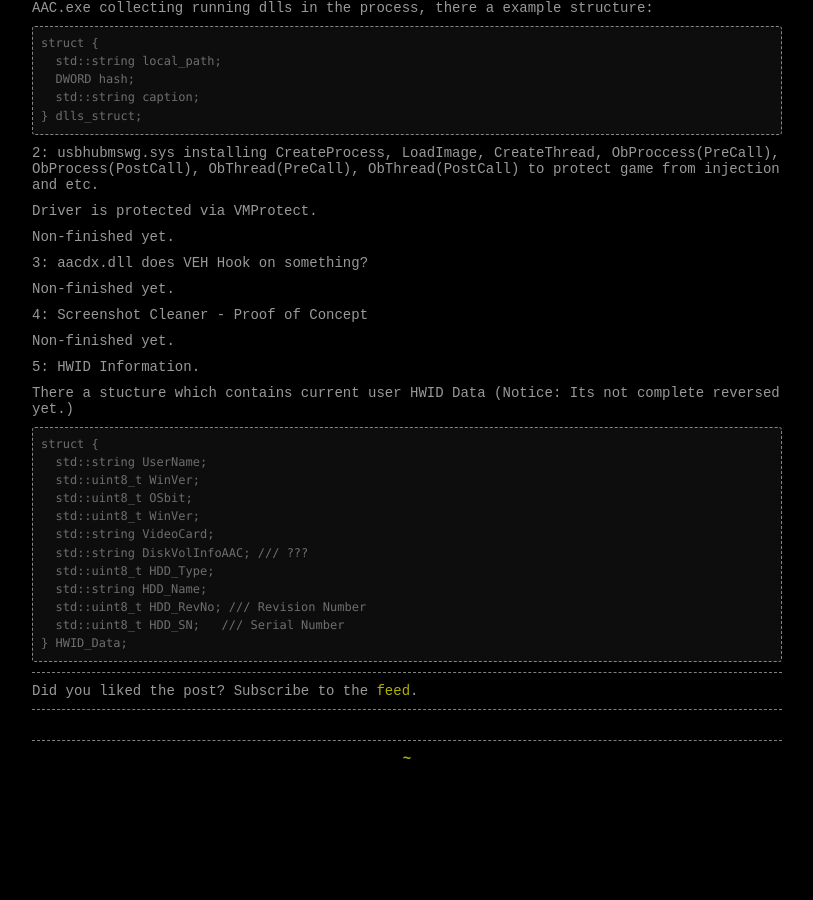
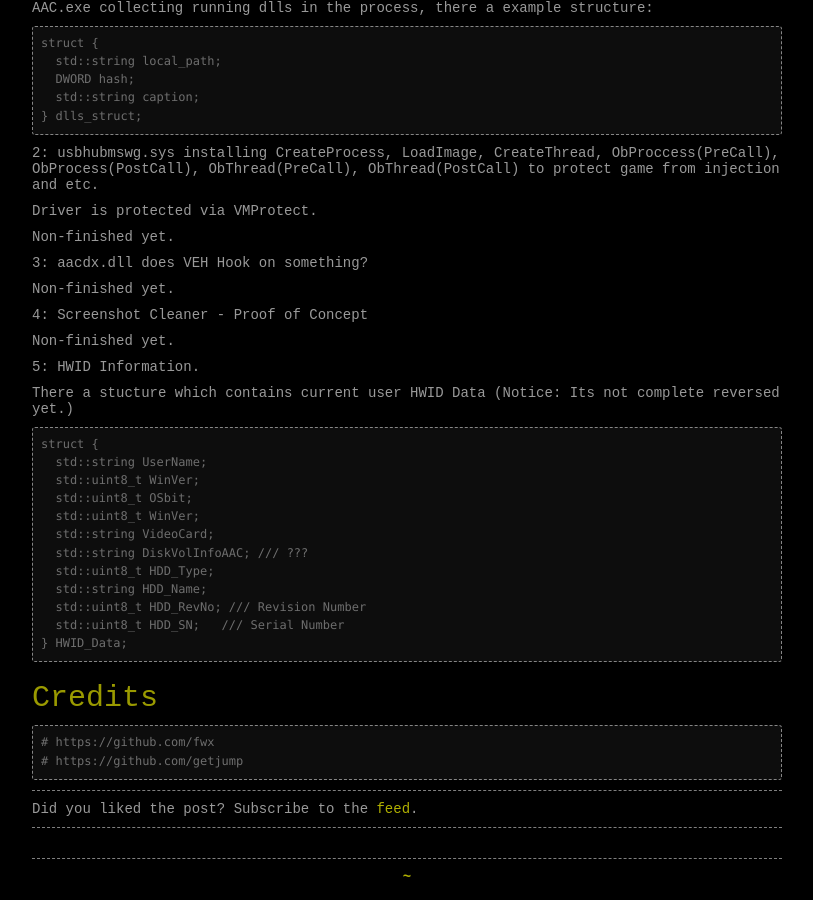
Before and after one commit to cpz/cpz.github.io, a Jekyll site: the page built from _posts/2020/2020-01-18-CSPL-Anti-Cheat-Analysis.md, in a window 1280 px wide and 900 px high, scrolled down 1225 px. Shown: the whole window, without its empty margins (233-1046 px from the left). Built offline with Jekyll 4.4.1, drawn with Linux system fonts in a browser that asks for light colours; comment, search, counter and statistics services are not loaded; before the commit the page ends 2007 px from its top, so only the background shows below that.

Commit message:
Update 2020-01-18-CSPL-Anti-Cheat-Analysis.md

```diff
--- a/_posts/2020/2020-01-18-CSPL-Anti-Cheat-Analysis.md
+++ b/_posts/2020/2020-01-18-CSPL-Anti-Cheat-Analysis.md
@@ -104,4 +104,11 @@ struct {
 } HWID_Data;
 ~~~
 
+## Credits
+
+~~~
+# https://github.com/fwx
+# https://github.com/getjump
+~~~
+
 [0]: http://www.cyberforum.ru/beta-testing/thread1207634.html
```
